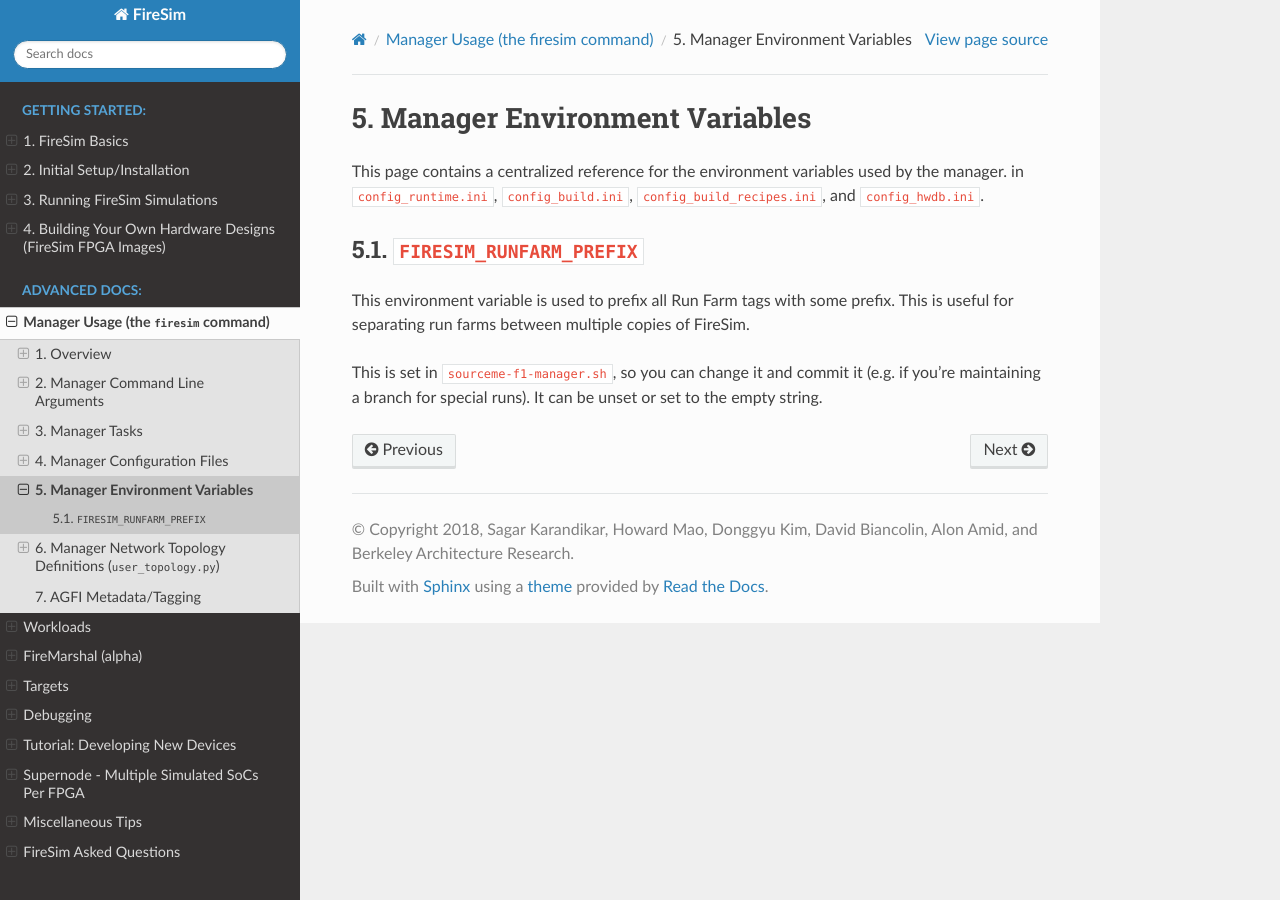
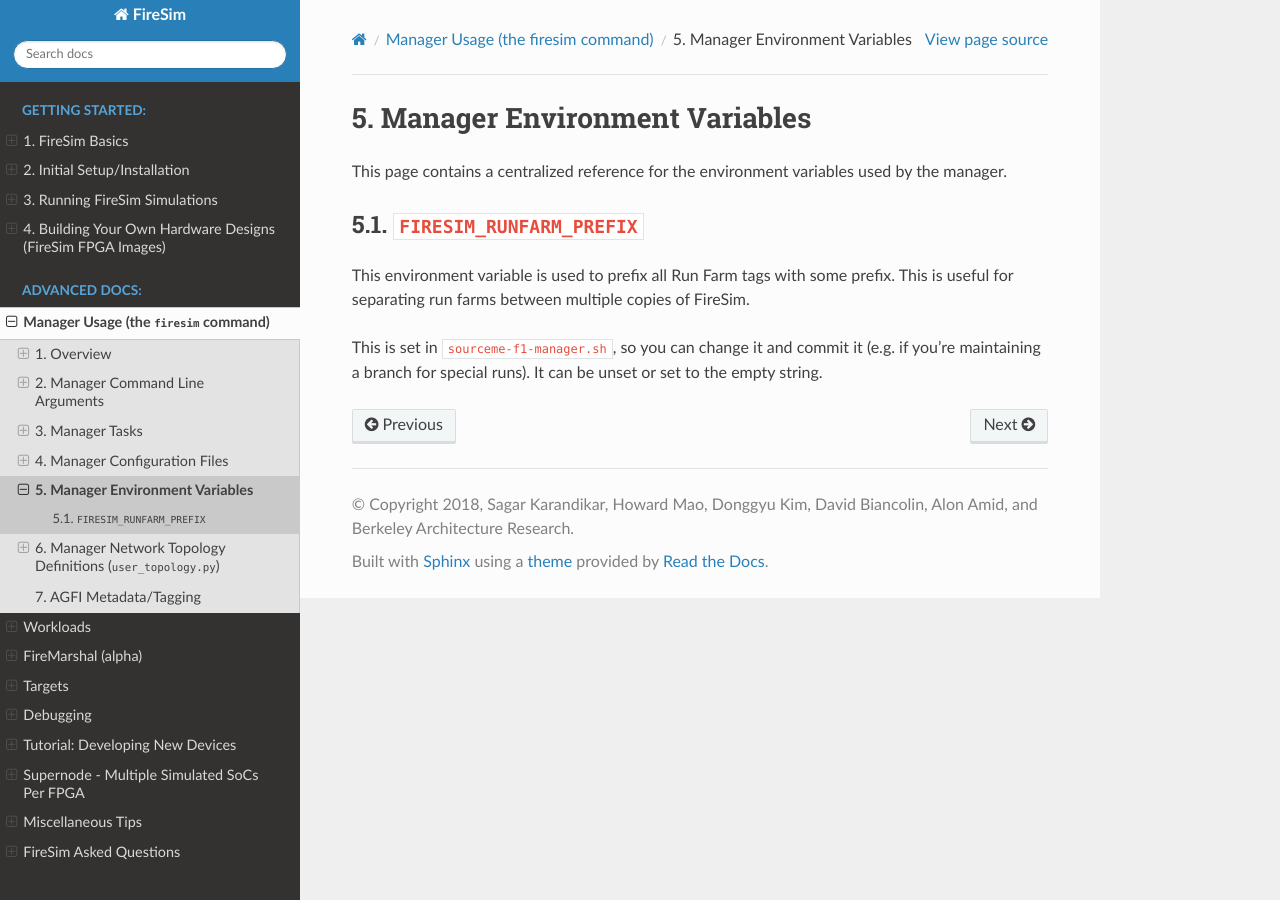
Before and after one commit to firesim/firesim, a Sphinx documentation site: the page built from docs/Advanced-Usage/Manager/Manager-Environment-Variables.rst, in a window 1280 px wide. Built offline with Sphinx 7.4.7 and the Read the Docs theme 2.0.0, drawn with Linux system fonts in a browser that asks for light colours.

Commit message:
fix prefix docs

```diff
--- a/docs/Advanced-Usage/Manager/Manager-Environment-Variables.rst
+++ b/docs/Advanced-Usage/Manager/Manager-Environment-Variables.rst
@@ -5,8 +5,6 @@
 
 This page contains a centralized reference for the environment variables used
 by the manager.
-in ``config_runtime.ini``, ``config_build.ini``, ``config_build_recipes.ini``,
-and ``config_hwdb.ini``.
 
 .. _config-runtime:
 
```
